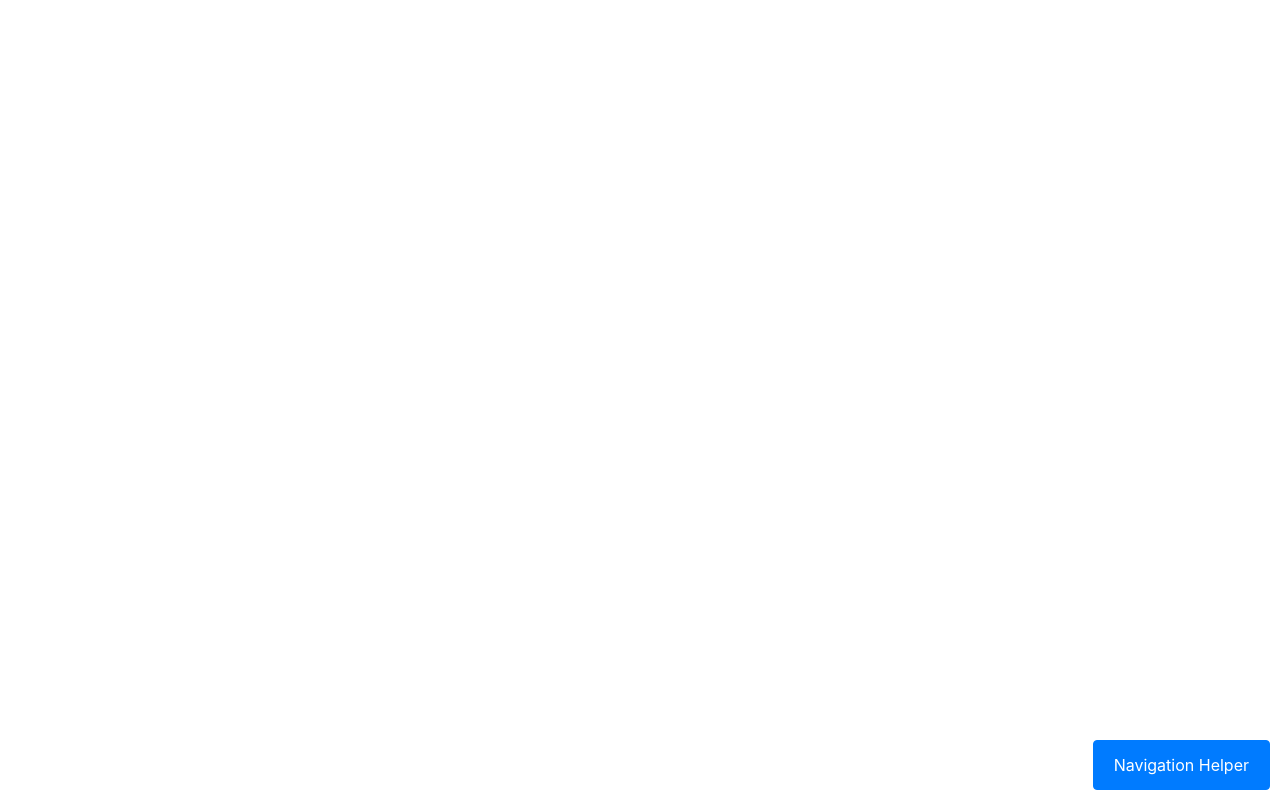
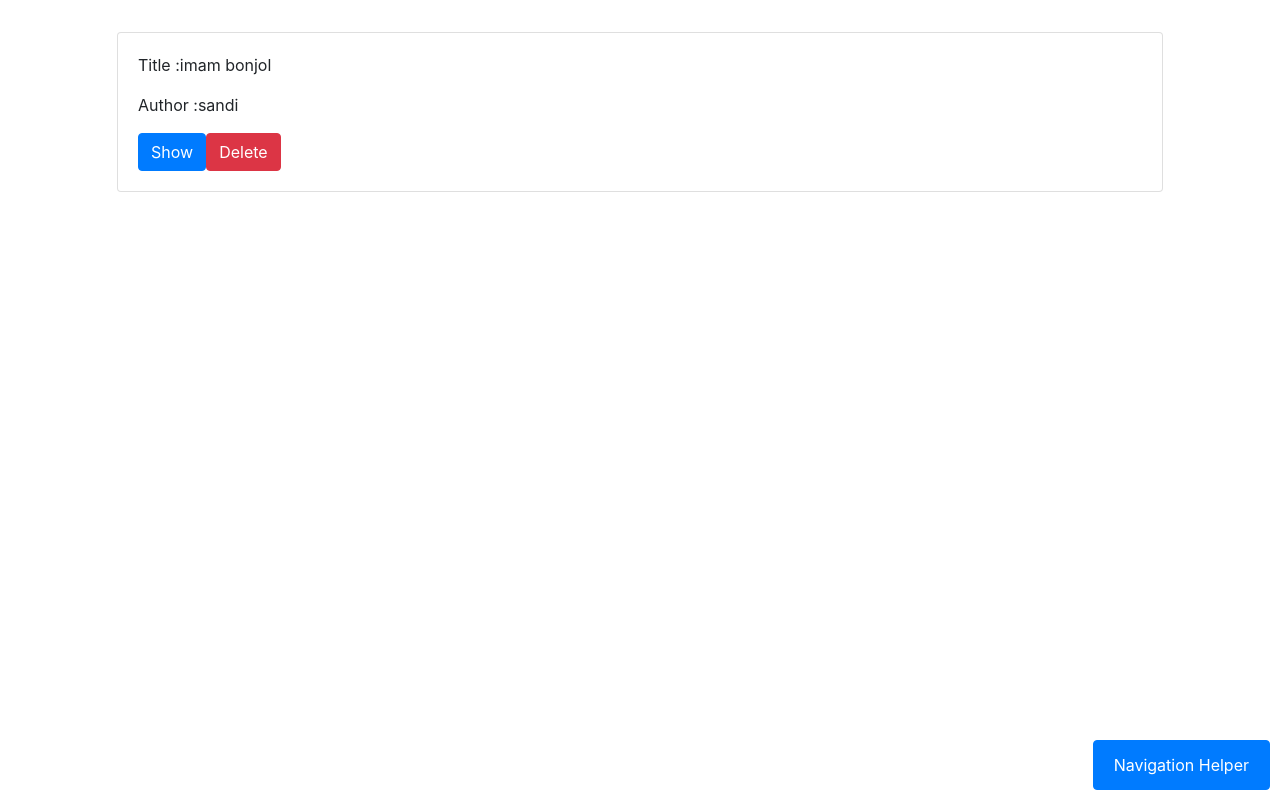
Before and after one commit to sendi-caio/react_post_test, a React (Create React App) app: page /books in a window 1280 px wide. Built offline with nearby package versions, Linux system fonts and the light colour scheme; data requests are answered from the project's data file.

Commit message:
add single book

```diff
--- a/src/components/Base.jsx
+++ b/src/components/Base.jsx
@@ -8,6 +8,8 @@ import ExampleList from '../pages/ExampleList'
 import ExampleSingle from '../pages/ExampleSingle'
 import ExampleCreate from '../pages/ExampleCreate'
 import BookCreate from '../pages/BookCreate'
+import BookList from '../pages/BookList'
+import BookSingle from '../pages/BookSingle'
 
 function Base() {
   return (
@@ -25,6 +27,9 @@ function Base() {
 
           {/* ROUTES START HERE */}
           <Route path="/books/create" component={BookCreate} />
+          <Route path="/books/:id" component={BookSingle} />
+          <Route path="/books" component={BookList} />
+
           {/* ROUTES END HERE */}
         </Switch>
         <Navigation />
--- /dev/null
+++ b/src/components/BooksCard.jsx
@@ -0,0 +1,43 @@
+import React from 'react'
+
+function BookCard({
+  author, title, onClickCard: handleClick, contentId, onDeleteCard: handleDelete,
+}) {
+  return (
+    <div className="card m-3">
+      <div className="card-body">
+        <p className="card-text">
+          Title :
+          { title }
+        </p>
+        <p className="card-text">
+          Author :
+          {author}
+        </p>
+        {
+          handleClick
+          && handleDelete && (
+            <div>
+              <button
+                type="button"
+                className="btn btn-primary"
+                onClick={() => handleClick(contentId)}
+              >
+                Show
+              </button>
+              <button
+                type="button"
+                className="btn btn-danger"
+                onClick={() => handleDelete(contentId)}
+              >
+                Delete
+              </button>
+            </div>
+          )
+        }
+      </div>
+    </div>
+  )
+}
+
+export default BookCard
--- a/src/components/ExampleCard.jsx
+++ b/src/components/ExampleCard.jsx
@@ -1,6 +1,8 @@
 import React from 'react'
 
-function ExampleCard({ content, onClickCard: handleClick, contentId }) {
+function ExampleCard({
+  content, onClickCard: handleClick, contentId,
+}) {
   return (
     <div className="card m-3">
       <div className="card-body">
@@ -8,6 +10,7 @@ function ExampleCard({ content, onClickCard: handleClick, contentId }) {
         {
           handleClick
           && (
+            <div>
               <button
                 type="button"
                 className="btn btn-primary"
@@ -15,6 +18,7 @@ function ExampleCard({ content, onClickCard: handleClick, contentId }) {
               >
                 Show
               </button>
+            </div>
           )
         }
       </div>
--- a/src/components/Navigation.jsx
+++ b/src/components/Navigation.jsx
@@ -10,6 +10,8 @@ const routesArray = [
   ['Home', '/'],
   ['Example Create', '/example/create'],
   ['Example', '/example'],
+  ['Book Create', '/books/create'],
+  ['Book', '/books'],
 ]
 
 function Navigation() {
--- a/src/pages/BookCreate.jsx
+++ b/src/pages/BookCreate.jsx
@@ -0,0 +1,54 @@
+import React, { useState } from 'react'
+import { useHistory } from 'react-router-dom'
+import { books } from '../services/api'
+
+function BookCreate() {
+  const [title, setTitle] = useState('')
+  const [author, setAuthor] = useState('')
+  const history = useHistory()
+
+  const handleTitleChange = (e) => {
+    setTitle(e.target.value)
+  }
+  const handleAuthorChange = (e) => {
+    setAuthor(e.target.value)
+  }
+  const saveButtonClick = async () => {
+    const response = await books.post({ title, author })
+    if (response.status === 201) {
+      history.push('/books')
+    }
+  }
+
+  return (
+    <div>
+      <div className="card m-3">
+        <div className="card-body">
+          <form>
+            <div className="form-group">
+              <label>Title</label>
+              <input
+                onChange={handleTitleChange}
+                className="form-control"
+                name="content"
+              />
+            </div>
+            <div className="form-group">
+              <label>Author</label>
+              <input
+                onChange={handleAuthorChange}
+                className="form-control"
+                name="author"
+              />
+            </div>
+            <button onClick={saveButtonClick} className="btn btn-primary" type="button">
+              Save
+            </button>
+          </form>
+        </div>
+      </div>
+    </div>
+  )
+}
+
+export default BookCreate
--- /dev/null
+++ b/src/pages/BookSingle.jsx
@@ -0,0 +1,42 @@
+import React, { useState, useEffect } from 'react'
+import { useParams } from 'react-router-dom'
+import BookCard from '../components/BooksCard'
+import { books } from '../services/api'
+
+function BookSingle() {
+  const { id } = useParams()
+  const [data, setData] = useState(null)
+
+  const populateData = async (contentId) => {
+    try {
+      const response = await books.getSingle(contentId)
+      if (response.status === 200) setData(response.data)
+    } catch (e) {
+      if (e && e.response && e.response.data) {
+        console.log(e.response.data)
+      } else {
+        console.log('unknown error')
+      }
+    }
+  }
+
+  useEffect(() => {
+    populateData(id)
+  }, [id])
+
+  return (
+    <div>
+      {
+        data
+        && (
+        <BookCard
+          title={data.title}
+          author={data.author}
+        />
+        )
+      }
+    </div>
+  )
+}
+
+export default BookSingle
--- a/src/pages/ExampleCreate.jsx
+++ b/src/pages/ExampleCreate.jsx
@@ -1,13 +1,18 @@
 import React, { useState } from 'react'
+import { useHistory } from 'react-router-dom'
 import { examples } from '../services/api'
 
 function ExampleCreate() {
   const [content, setContent] = useState('')
+  const History = useHistory()
 
   const saveButtonClick = async () => {
     const response = await examples.post({ content })
     console.log(response)
     console.log(content)
+    if (response.status === 201) {
+      History.push('/example')
+    }
   }
 
   const handleContentChange = (event) => {
--- a/src/pages/ExampleList.jsx
+++ b/src/pages/ExampleList.jsx
@@ -39,7 +39,9 @@ function ExampleList() {
             onClickCard={handleClickCard}
             contentId={item.id}
           />
+
         ))
+
       }
     </div>
   )
--- a/src/services/api.js
+++ b/src/services/api.js
@@ -11,6 +11,9 @@ examples.get = () => axios.get('/examples')
 examples.post = (data) => axios.post('/examples', data)
 examples.getSingle = (id) => axios.get(`/examples/${id}`)
 books.get = () => axios.get('/books')
+books.post = (data) => axios.post('/books', data)
+books.getSingle = (id) => axios.get(`/books/${id}`)
+books.delete = (id) => axios.delete(`/books/${id}`)
 
 export {
   examples, books,
```
Lines whose indentation alone changed are shown as unchanged.
